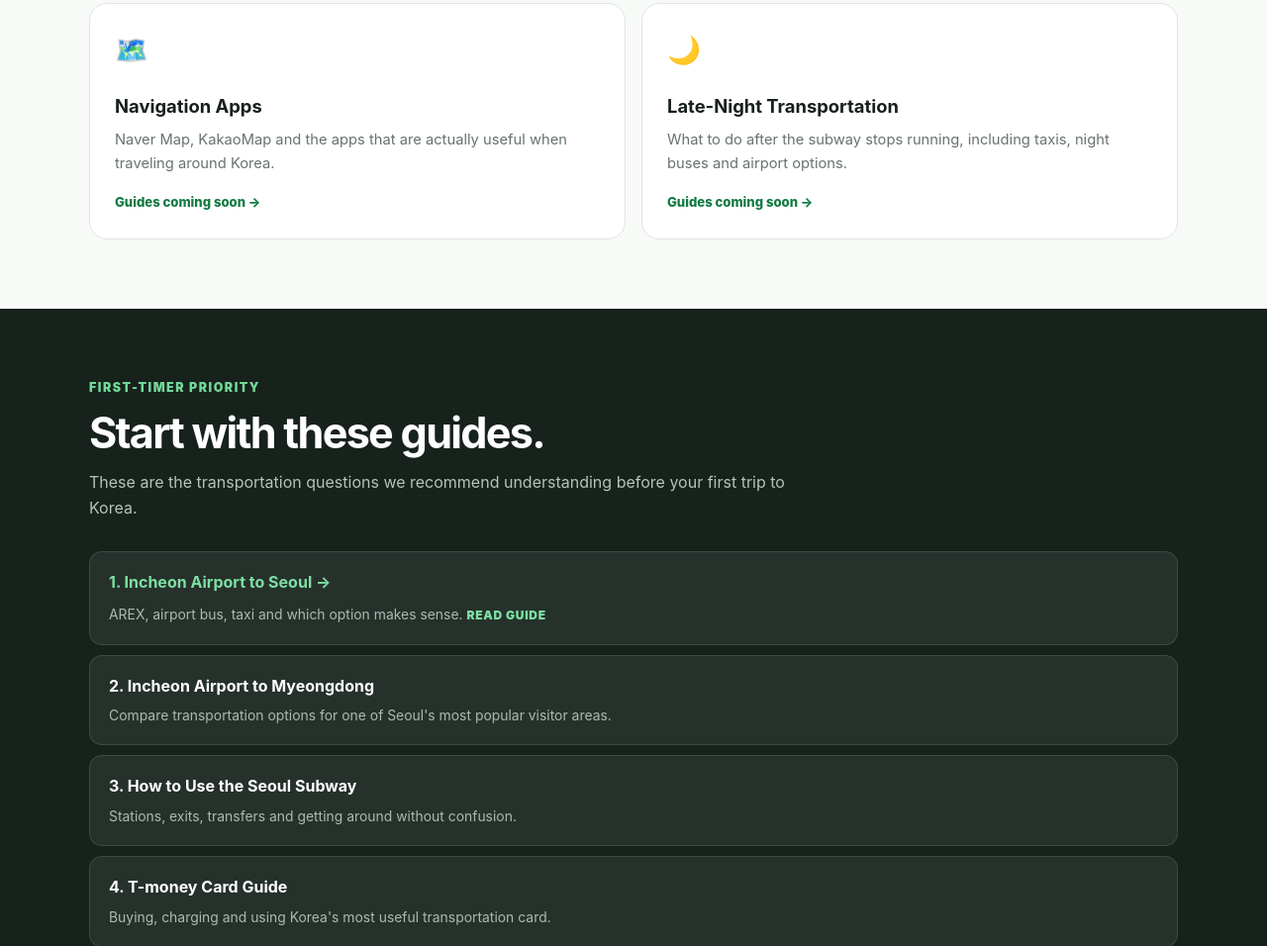
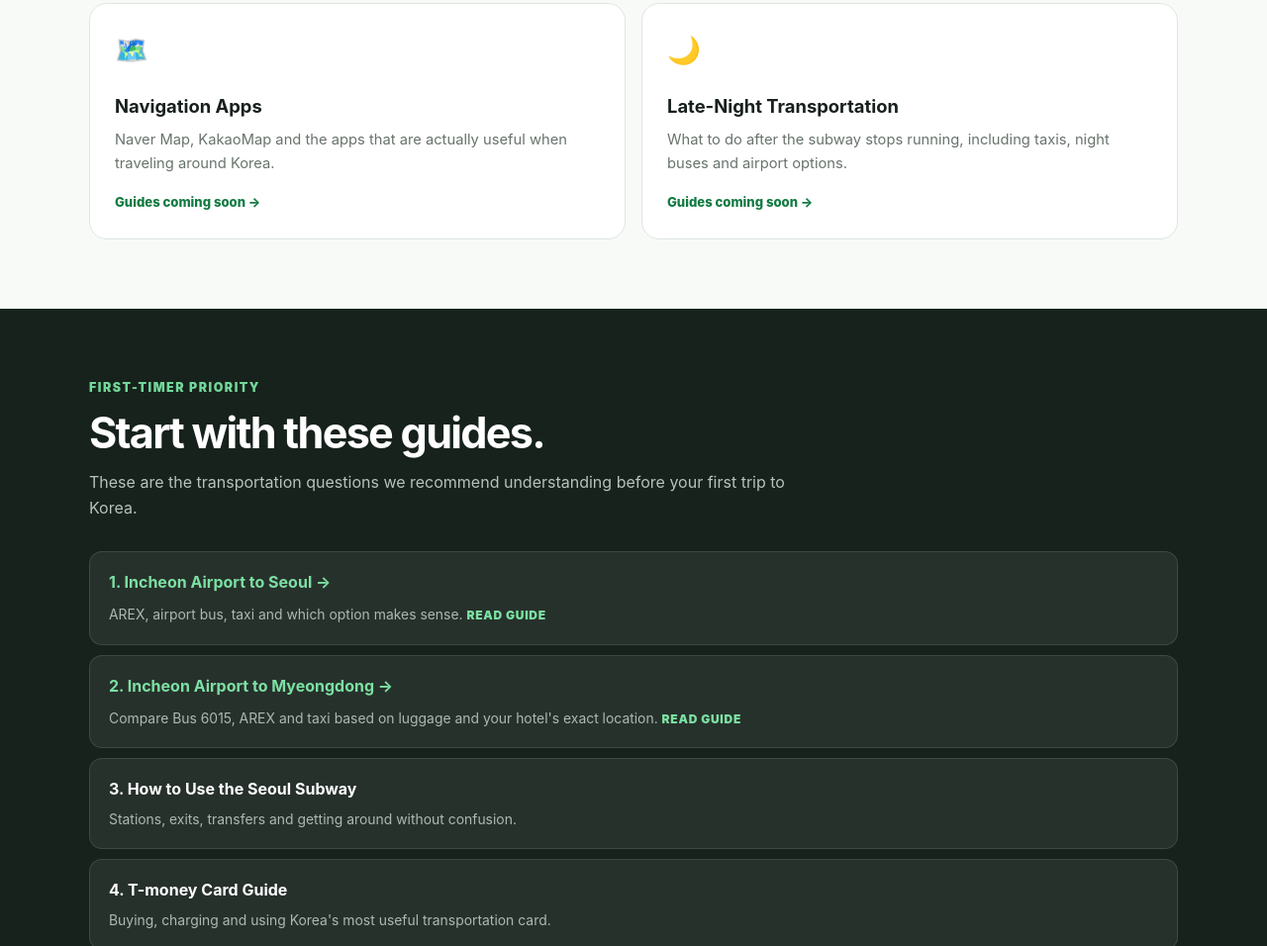
Before and after one commit to numviro/klocalmode, a plain HTML site: page transport/index.html in a window 1280 px wide. Shown: the part 1492-2448 px from the top of the page at 99% size. Drawn offline with Linux system fonts and the light colour scheme.

Commit message:
Add Myeongdong airport guide link

```diff
--- a/transport/index.html
+++ b/transport/index.html
@@ -337,7 +337,7 @@
         </p>
 
         <span class="soon">
-          Guides available below ↓
+          2 guides available below ↓
         </span>
 
       </div>
@@ -512,18 +512,23 @@
       </a>
 
 
-      <div class="priority-item">
+      <a href="/transport/incheon-airport-to-myeongdong/"
+         class="priority-item live-guide">
 
         <strong>
-          2. Incheon Airport to Myeongdong
+          2. Incheon Airport to Myeongdong →
         </strong>
 
         <span>
-          Compare transportation options for one of Seoul's most
-          popular visitor areas.
+          Compare Bus 6015, AREX and taxi based on luggage
+          and your hotel's exact location.
         </span>
 
-      </div>
+        <div class="live-label">
+          READ GUIDE
+        </div>
+
+      </a>
 
 
       <div class="priority-item">
```
